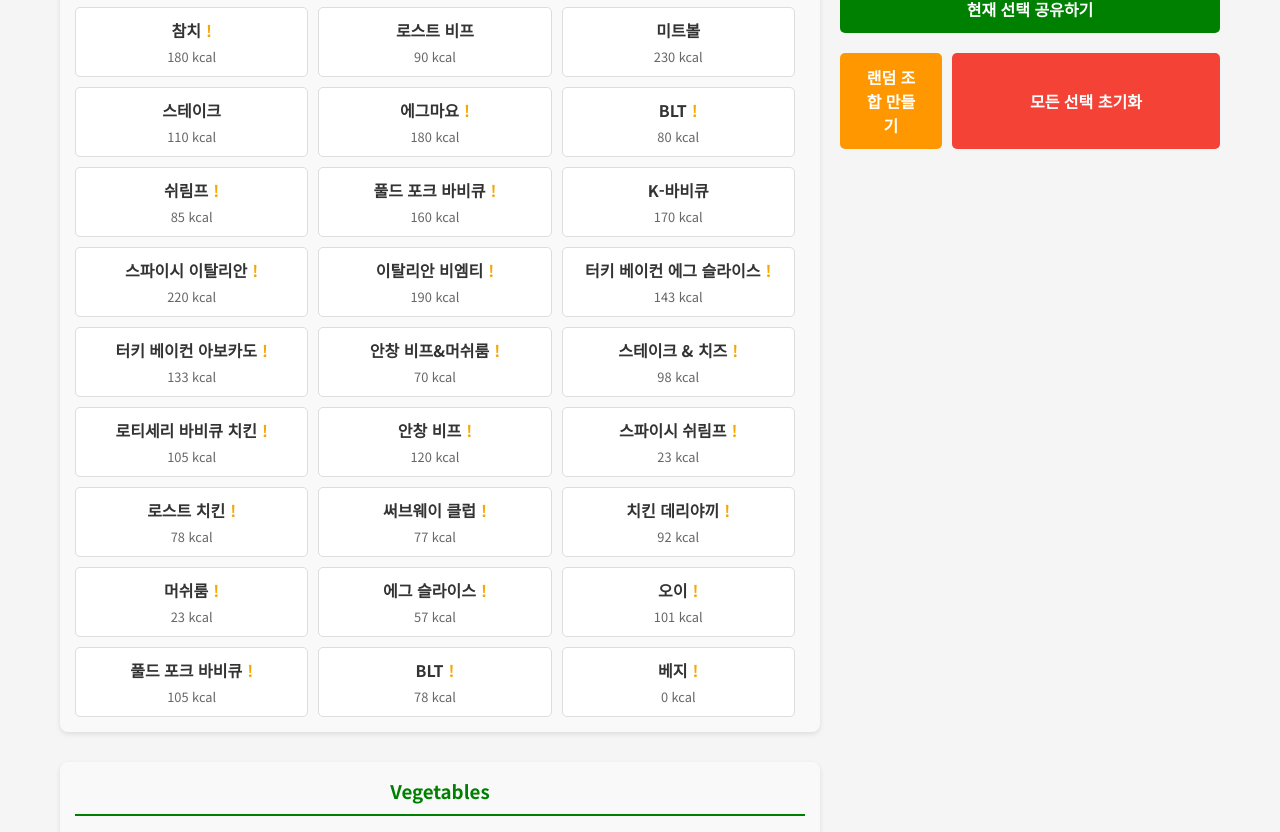
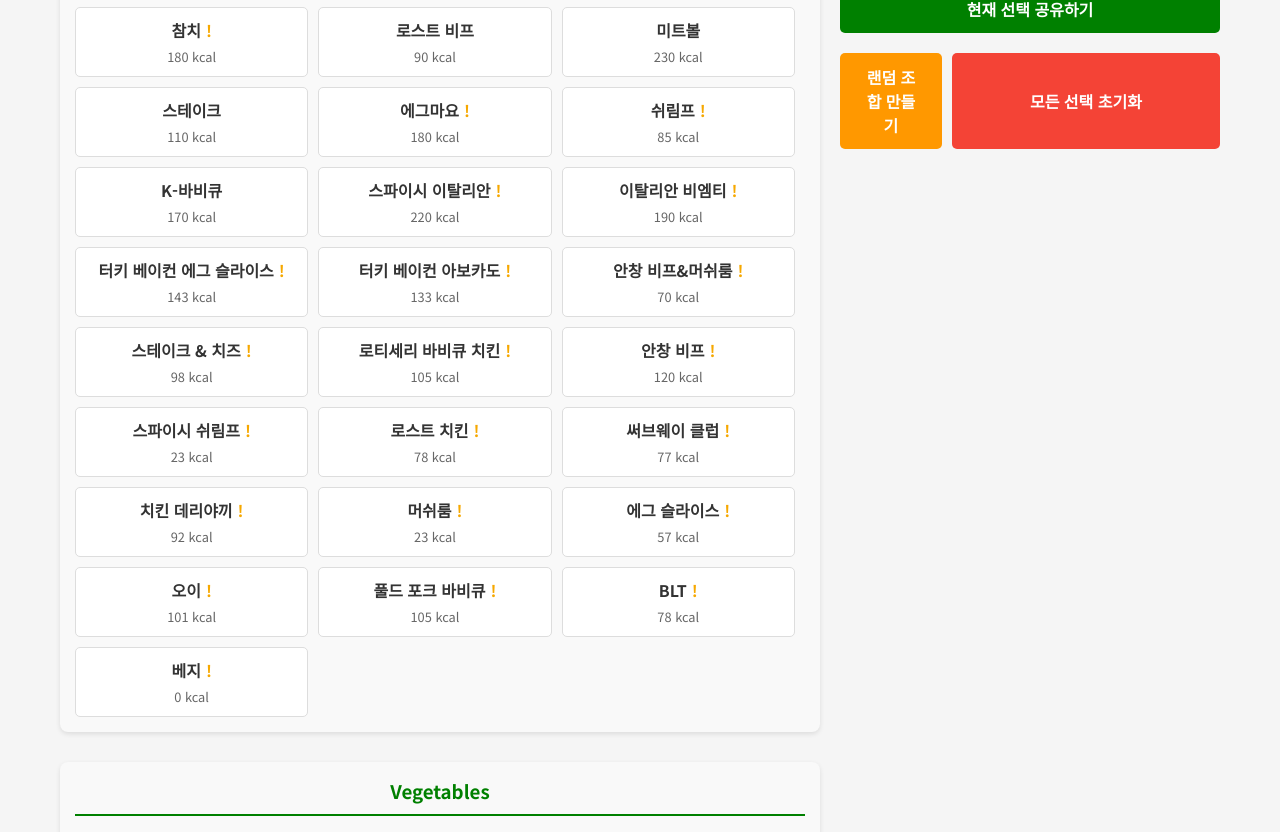
Before and after one commit to niceguy61/subway_calculator, a React (Create React App) app: page / in a window 1280 px wide. Shown: the part 987-1819 px from the top of the page. Built offline with nearby package versions, Linux system fonts and the light colour scheme.

Commit message:
meat 중복 데이터 제거

```diff
--- a/src/App.js
+++ b/src/App.js
@@ -532,10 +532,11 @@ function App() {
       <footer className="App-footer">
         <div className="footer-content">
           <div className="contact-info">
-            <p>문의: <a href="mailto:niceguy6112@gmail.com">niceguy6112@gmail.com</a></p>
+            <p>{language === 'ko' ? '문의' : 'Contact'}: <a href="mailto:niceguy6112@gmail.com">niceguy6112@gmail.com</a></p>
+            <p><a href="https://github.com/niceguy61/subway_calculator" target="_blank" rel="noopener noreferrer">GitHub</a></p>
           </div>
           <div className="copyright">
-            <p>&copy; {new Date().getFullYear()} 서브웨이 칼로리 계산기</p>
+            <p>&copy; {new Date().getFullYear()} {language === 'ko' ? '서브웨이 칼로리 계산기' : 'Subway Calorie Calculator'}</p>
           </div>
         </div>
       </footer>
--- a/src/data/subwayData.json
+++ b/src/data/subwayData.json
@@ -163,16 +163,6 @@
       "sodium": 340
     },
     {
-      "id": "blt",
-      "name": "BLT",
-      "description": "오리지널 아메리칸 스타일 베이컨의 풍미와 바삭함 그대로~",
-      "calories": 80,
-      "carbs": 1,
-      "protein": 6,
-      "fat": 6,
-      "sodium": 400
-    },
-    {
       "id": "shrimp",
       "name": "쉬림프",
       "description": "탱글한 쉬림프 5마리가 그대로, 신선하고 담백한 쉬림프의 맛 그대로 즐겨보세요!",
@@ -181,16 +171,6 @@
       "protein": 16,
       "fat": 2,
       "sodium": 480
-    },
-    {
-      "id": "pulled_pork",
-      "name": "풀드 포크 바비큐",
-      "description": "미국 스타일의 풀드 포크 바비큐가 가득 들어간 샌드위치",
-      "calories": 160,
-      "carbs": 8,
-      "protein": 14,
-      "fat": 9,
-      "sodium": 520
     },
     {
       "id": "k_bbq",
```
Also changed, not shown: 1 other file (tests, documents, lock files or other folders).
